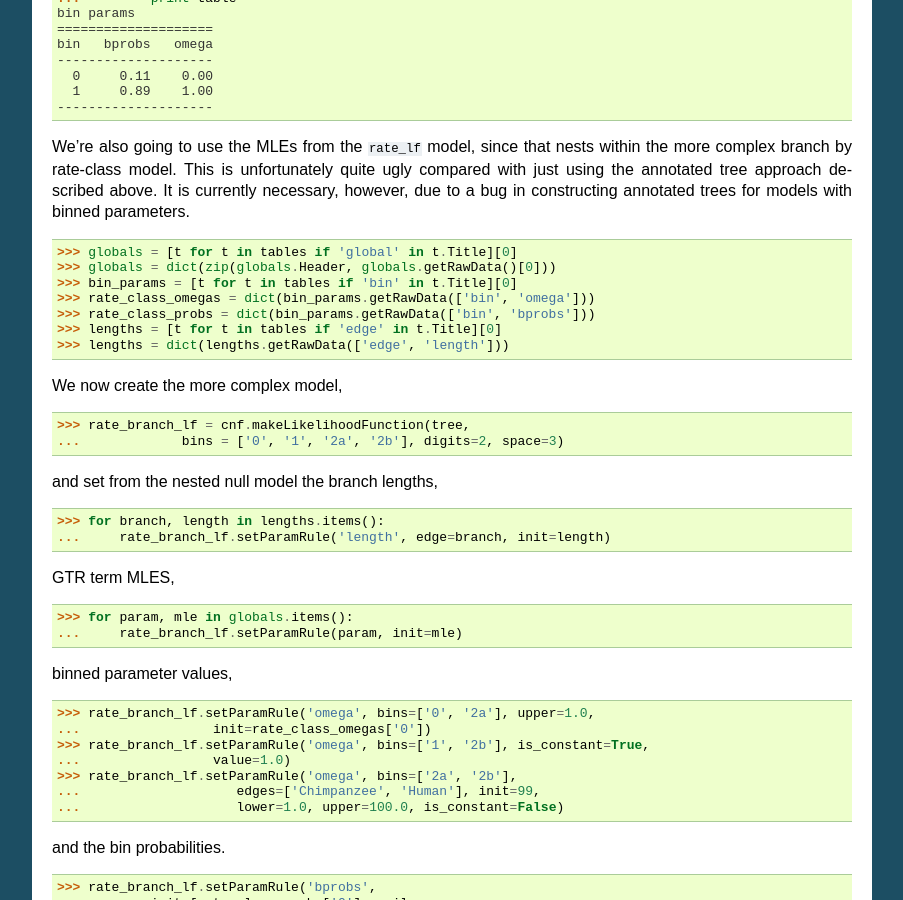
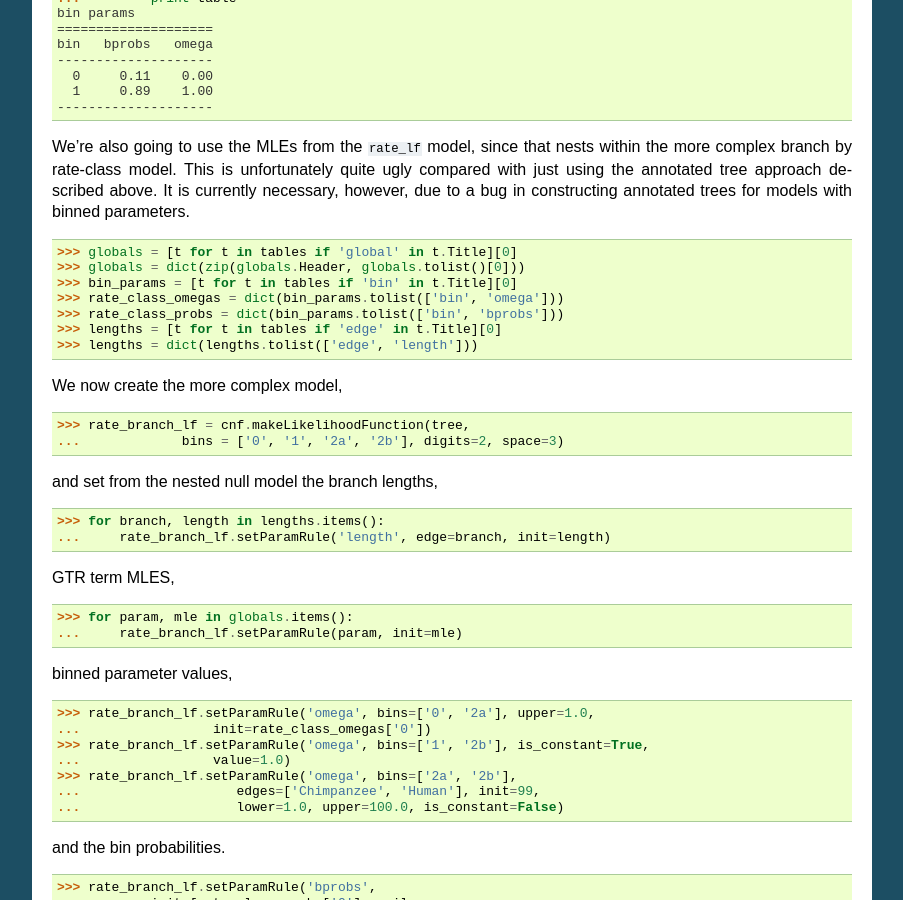
Before and after one commit to cogent3/cogent3, a Sphinx documentation site: the page built from doc/examples/codon_models.rst, in a window 1280 px wide and 900 px high, scrolled down 5686 px. Shown: the whole window, without its empty margins (198-1101 px from the left). Built offline with Sphinx 7.4.7, drawn with Linux system fonts in a browser that asks for light colours; formulas are drawn with MathJax 3; pages that are not in the unit, such as notebooks, are missing from menus.

Commit message:
Table.getRawData now Table.tolist

```diff
--- a/doc/cookbook/tables.rst
+++ b/doc/cookbook/tables.rst
@@ -395,7 +395,7 @@ For a single column
 .. doctest::
 
     >>> table = LoadTable('stats.txt', sep=',')
-    >>> raw = table.getRawData('Region')
+    >>> raw = table.tolist('Region')
     >>> print raw
     ['Con', 'Con', 'Con', 'NonCon', 'NonCon']
 
@@ -405,7 +405,7 @@ For multiple columns
 .. doctest::
 
     >>> table = LoadTable('stats.txt', sep=',')
-    >>> raw = table.getRawData(['Locus', 'Region'])
+    >>> raw = table.tolist(['Locus', 'Region'])
     >>> print raw
     [['NP_003077', 'Con'], ['NP_004893', 'Con'], ...
 
--- a/doc/examples/codon_models.rst
+++ b/doc/examples/codon_models.rst
@@ -321,12 +321,12 @@ We're also going to use the MLEs from the ``rate_lf`` model, since that nests wi
 .. doctest::
 
     >>> globals = [t for t in tables if 'global' in t.Title][0]
-    >>> globals = dict(zip(globals.Header, globals.getRawData()[0]))
+    >>> globals = dict(zip(globals.Header, globals.tolist()[0]))
     >>> bin_params = [t for t in tables if 'bin' in t.Title][0]
-    >>> rate_class_omegas = dict(bin_params.getRawData(['bin', 'omega']))
-    >>> rate_class_probs = dict(bin_params.getRawData(['bin', 'bprobs']))
+    >>> rate_class_omegas = dict(bin_params.tolist(['bin', 'omega']))
+    >>> rate_class_probs = dict(bin_params.tolist(['bin', 'bprobs']))
     >>> lengths = [t for t in tables if 'edge' in t.Title][0]
-    >>> lengths = dict(lengths.getRawData(['edge', 'length']))
+    >>> lengths = dict(lengths.tolist(['edge', 'length']))
 
 We now create the more complex model,
 
```
Also changed, not shown: 4 other files.
